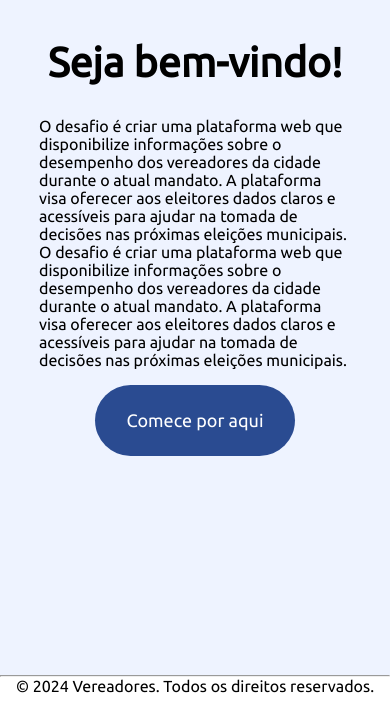
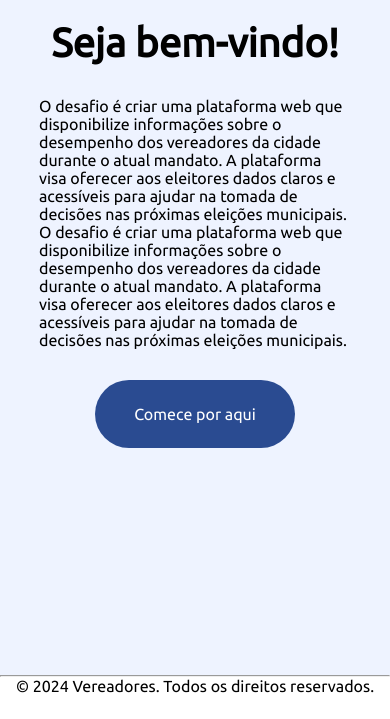
Before and after one commit to nicolygz/the-devs-department, a Flask app: template flask-project/templates/home.html in a window 390 px wide. Shown: the part 80-799 px from the top of the page. Run offline with Flask 3, Linux system fonts and the light colour scheme; the template is opened without the code that fills it, so the values that code supplies are empty.

Commit message:
responsividade pagina home

```diff
--- a/flask-project/app.py
+++ b/flask-project/app.py
@@ -2,7 +2,7 @@ from flask import Flask, render_template
 
 app = Flask(__name__)
 
-@app.route('/')
+@app.route('/home.html')
 def home():
     return render_template('home.html')
 
--- a/flask-project/static/home.css
+++ b/flask-project/static/home.css
@@ -1,17 +1,17 @@
 .content {
     background-color: #EEF3FF;
-    margin: 0 auto;
 }
+
 section {
-    margin: auto;
     width: 80%;
     max-width: 1470px;
+    margin: auto;
 }
 
 .intro {
     display: flex;
     flex-direction: column;
-    padding-top: 10%;
+    padding-top: 5%;
 }
 
 .intro h1 {
@@ -22,7 +22,7 @@ section {
 .intro p {
     text-align: left;
     font-size: 24px;
-    margin-top: 10%;
+    margin-top: 5%;
 }
 
 .intro a {
@@ -31,37 +31,46 @@ section {
     background-color: #2A4B91;
     color: white;
     text-decoration: none;
-    border: none;
     padding: 25px;
     border-radius: 50px;
     width: 250px;
-    font-size: 20px;
+    font-size: 21px;
 }
 
 .button {
-    display: block;
-    margin: 0 auto;
+    display: flex;
+    justify-content: center;
+    align-items: center;
     padding-top: 5%;
+    padding-bottom: 5%;
 }
 
-@media (max-width: 660px) {
+@media (max-width: 868px) {
+
+
     .intro h1 {
         font-size: 64px;
     }
 
     .intro p {
         font-size: 21px;
+        padding-top: 5%;
     }
 
     .intro a {
         width: 200px;
+        font-size: 18px;
+    }
 
+    .button {
+        padding-top: 10%;
+        padding-bottom: 10%;
     }
 }
 
-@media (max-width: 480px) {
+@media (max-width: 520px) {
     .intro h1 {
-        font-size: 41px;
+        font-size: 40px;
     }
 
     .intro p {
@@ -70,6 +79,6 @@ section {
 
     .intro a {
         width: 150px;
-        font-size: 18px;
+        font-size: 16px;
     }
 }
--- a/flask-project/templates/base.html
+++ b/flask-project/templates/base.html
@@ -16,7 +16,7 @@
      <header>
         <nav class="navbar flex-container">
             <ul class="navbar-ul-none flex-container">
-                <li><a href="#">Home</a></li>
+                <li><a href="home.html">Home</a></li>
                 <li><a href="#">Proposições</a></li>
                 <li><a href="#">Visão Geral</a></li>
                 <li><a href="#">Lista de Vereadores</a></li>
```
